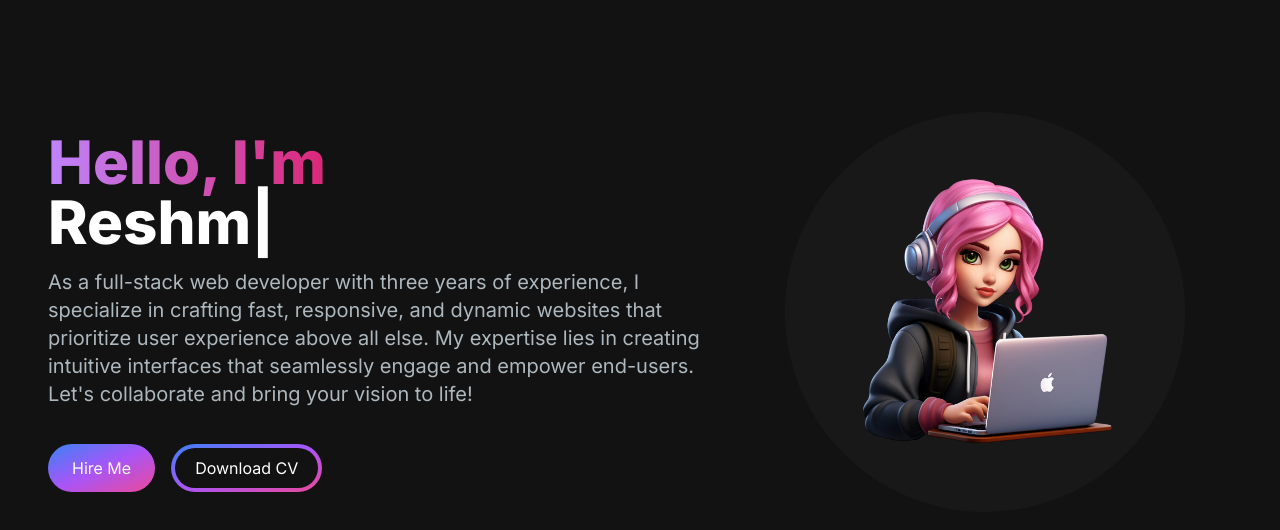
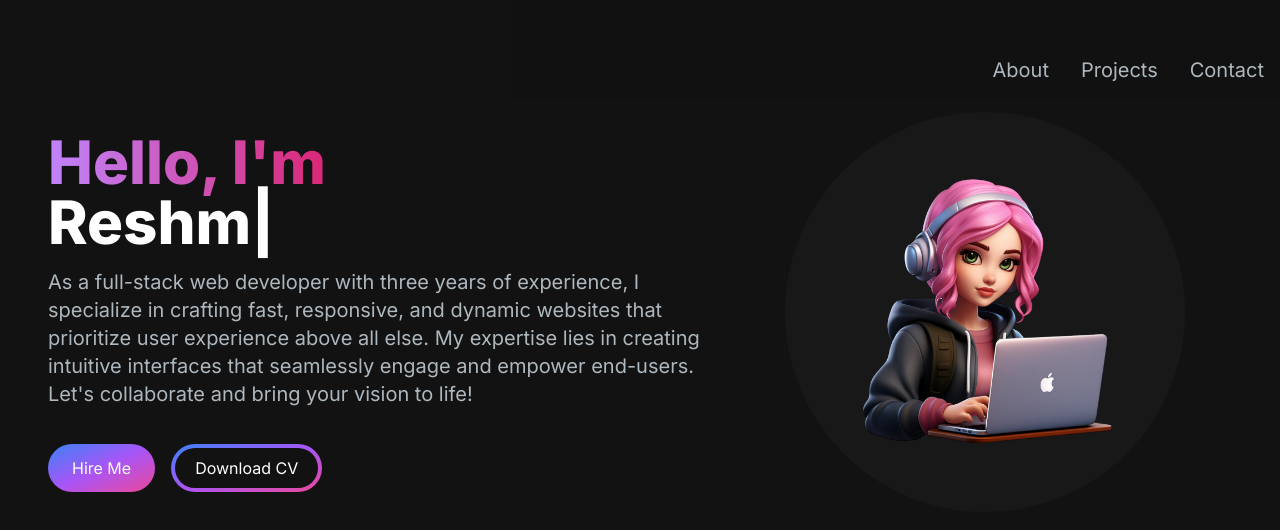
Before and after one commit to Reshma-24799/nextjs-portfolio, a Next.js app: page / in a window 1280 px wide. Shown: the top 530 px of the page. Built offline with nearby package versions, Linux system fonts and the light colour scheme.

Commit message:
completed navbar for large screen

```diff
--- a/package.json
+++ b/package.json
@@ -9,6 +9,7 @@
     "lint": "next lint"
   },
   "dependencies": {
+    "@heroicons/react": "^2.1.3",
     "next": "14.2.3",
     "react": "^18",
     "react-dom": "^18",
--- /dev/null
+++ b/src/app/components/NavLink.jsx
@@ -0,0 +1,15 @@
+import Link from "next/link";
+
+const NavLink = ({href, title}) => {
+  return (
+    <Link
+    key={title}
+    href={href}
+    className="block py-2 pl-3 pr-4 text-[#ADB7BE] sm:text-xl rounded md:p-0 hover:text-white"
+    >
+        {title}
+    </Link>
+  )
+}
+
+export default NavLink;
--- /dev/null
+++ b/src/app/components/Navbar.jsx
@@ -0,0 +1,36 @@
+import NavLink from "./NavLink"
+
+const Navbar = () => {
+    const navLinks = [
+        {
+          title: "About",
+          path: "#about",
+        },
+        {
+          title: "Projects",
+          path: "#projects",
+        },
+        {
+          title: "Contact",
+          path: "#contact",
+        },
+      ];
+  return (
+    <nav className="fixed top-0 left-0 right-0 z-10 bg-[#121212] bg-opacity-90">
+        <div className="flex flex-wrap container items-center justify-between mx-auto px-4 py-2 lg:py-4">
+            <div></div>
+            <div className="menu hidden md:block md:w-auto " id="navbar">
+                <ul className="flex p-4 md:p-0 md:flex-row md:space-x-8 mt-10">
+                    {navLinks.map((link, index) => (
+                        <li key={index}>
+                            <NavLink href={link.path} title={link.title} />
+                        </li>
+            ))}
+                </ul>
+            </div>
+        </div>
+    </nav>
+  )
+}
+
+export default Navbar
--- a/src/app/page.js
+++ b/src/app/page.js
@@ -1,8 +1,10 @@
 import HeroSection from "./components/HeroSection";
+import Navbar from "./components/Navbar";
 
 export default function Home() {
   return (
     <main className="flex min-h-screen flex-col bg-[#121212] ">
+        <Navbar />
         <div className="container mx-auto px-12 py-4 mt-24">
           <HeroSection />
         </div>
```
Also changed, not shown: 1 other file (tests, documents, lock files or other folders).
